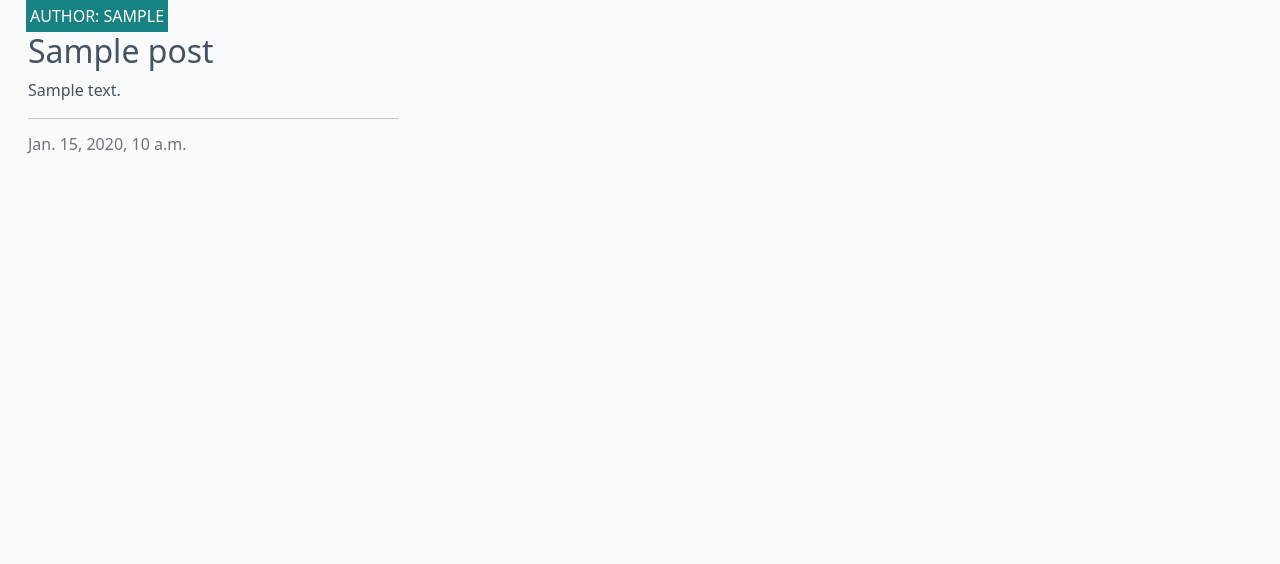
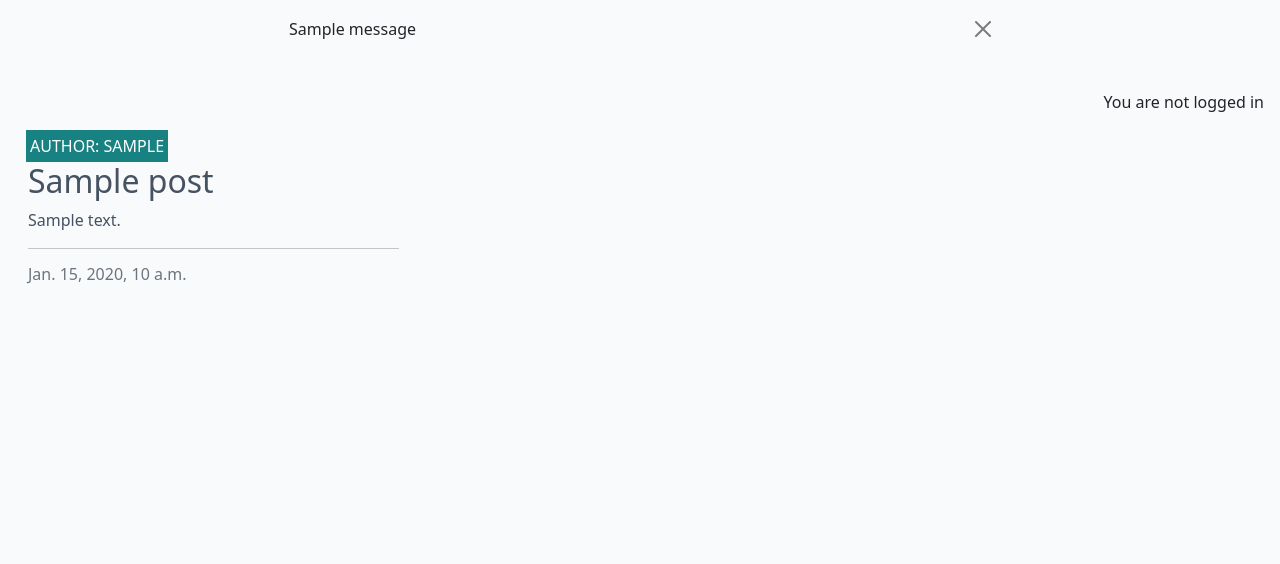
Before and after one commit to isThatAFife/django-blog, a Django app: page / in a window 1280 px wide. Shown: the part 60-624 px from the top of the page. Run offline with Django 4.2, Linux system fonts and the light colour scheme; tables that the repository leaves empty hold one stand-in row (values such as "Sample post"); one stand-in notice (Sample message) is shown.

Commit message:
add comments

```diff
--- a/templates/base.html
+++ b/templates/base.html
@@ -75,7 +75,27 @@
         </div>
     </nav>
 
+    <!-- displaying Django messages -->
+    <div class="container">
+        <div class="row">
+            <div class="col-md-8 offset-md-2">
+                {% for message in messages %}
+                <div class="alert {{ message.tags }} alert-dismissible
+          fade show" id="msg" role="alert">
+                    {{ message | safe }}
+                    <button type="button" class="btn-close" data-bs-dismiss="alert" aria-label="Close"></button>
+                </div>
+                {% endfor %}
+            </div>
+        </div>
+    </div>
+
     <main class="flex-shrink-0 main-bg">
+        {% if user.is_authenticated %}
+        <p class="text-end m-3">You are logged in as {{ user }}</p>
+        {% else %}
+        <p class="text-end m-3">You are not logged in</p>
+        {% endif %}
 
         {% block content %}
         <!-- Content Goes here -->
```
